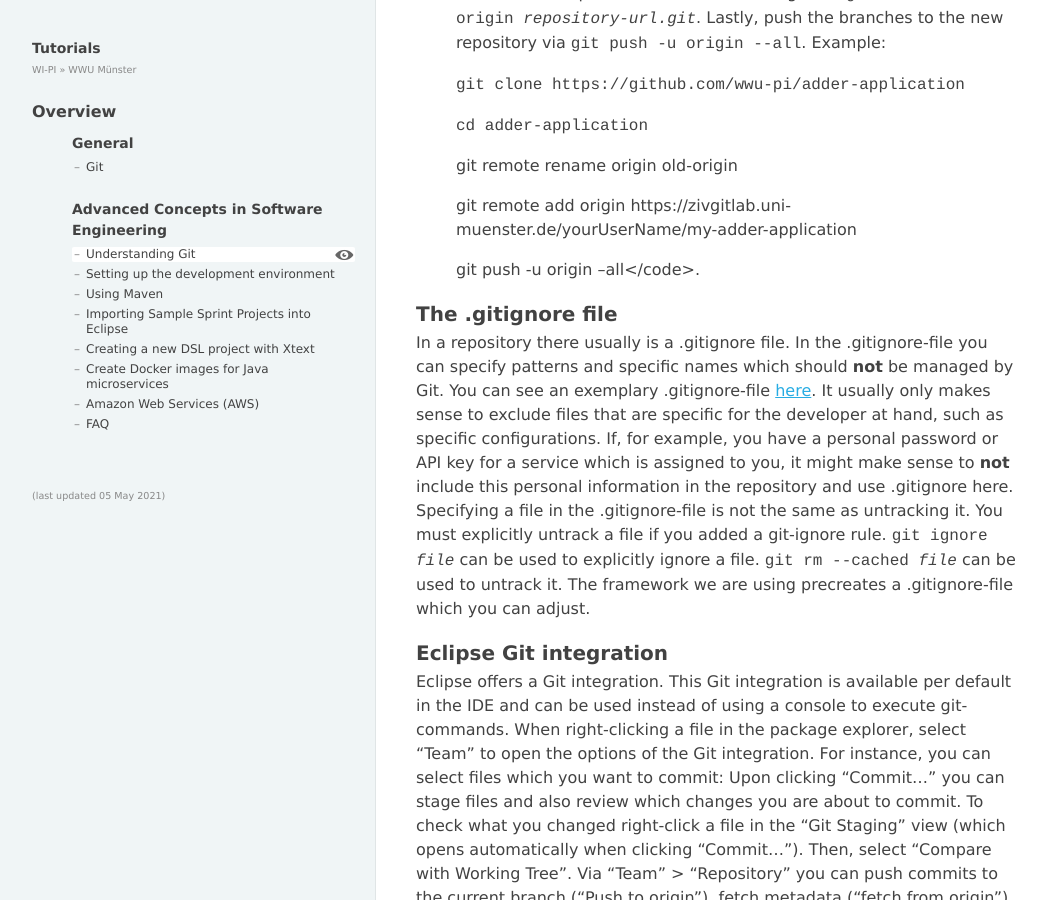
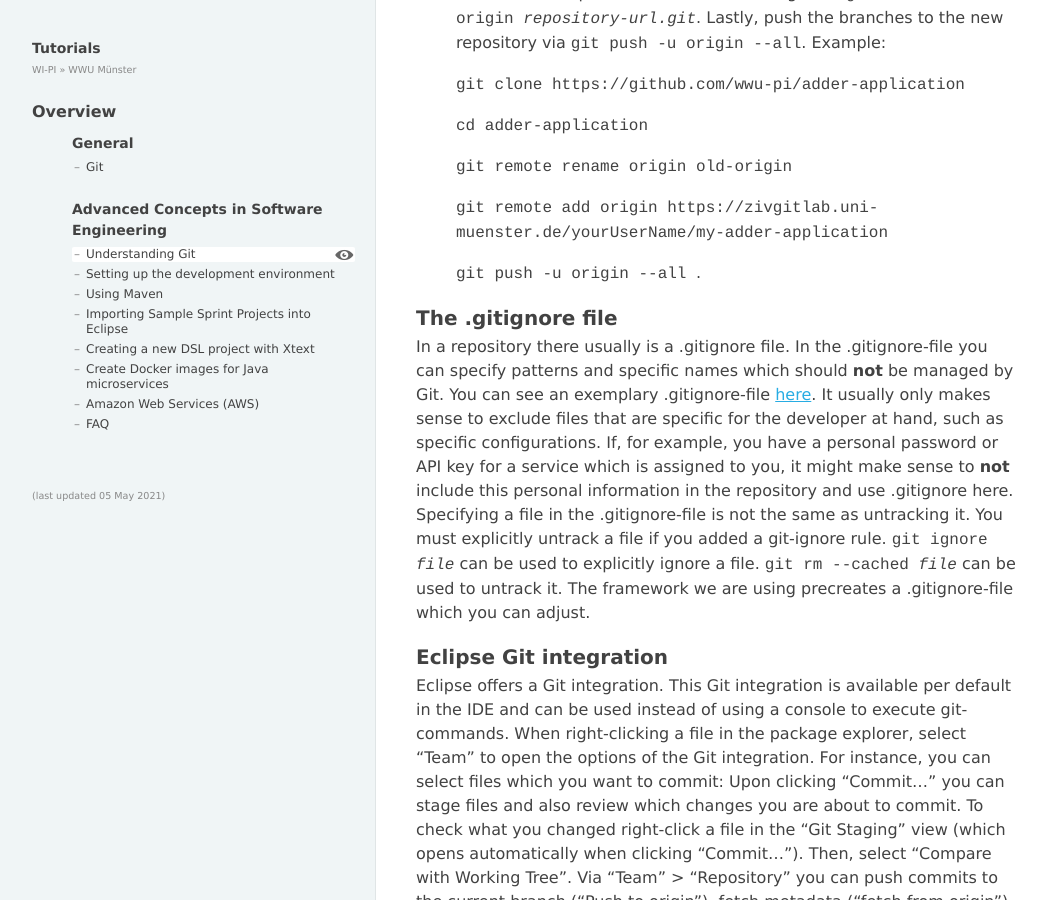
Before and after one commit to wwu-pi/tutorials, a Jekyll site: the page built from lectures/acse/000_understanding_git.md, in a window 1280 px wide and 900 px high, scrolled down 4099 px. Shown: the whole window, without its empty margins (8-1054 px from the left). Built offline with Jekyll 4.4.1, drawn with Linux system fonts in a browser that asks for light colours.

Commit message:
formatting

```diff
--- a/lectures/acse/000_understanding_git.md
+++ b/lectures/acse/000_understanding_git.md
@@ -114,15 +114,15 @@ an existing branch.
   <code>git remote add origin <i>repository-url.git</i></code>. Lastly, push the branches to the new repository via
   <code>git push -u origin --all</code>. Example:
 
-  <code>git clone https://github.com/wwu-pi/adder-application </code>
+    <code>git clone https://github.com/wwu-pi/adder-application </code>
 
-    <code>cd adder-application
+    <code>cd adder-application</code>
 
-    git remote rename origin old-origin
+    <code>git remote rename origin old-origin</code>
 
-    git remote add origin https://zivgitlab.uni-muenster.de/yourUserName/my-adder-application
+    <code>git remote add origin https://zivgitlab.uni-muenster.de/yourUserName/my-adder-application </code>
 
-    git push -u origin --all</code>.
+    <code>git push -u origin --all </code>.
 
 
 
```
